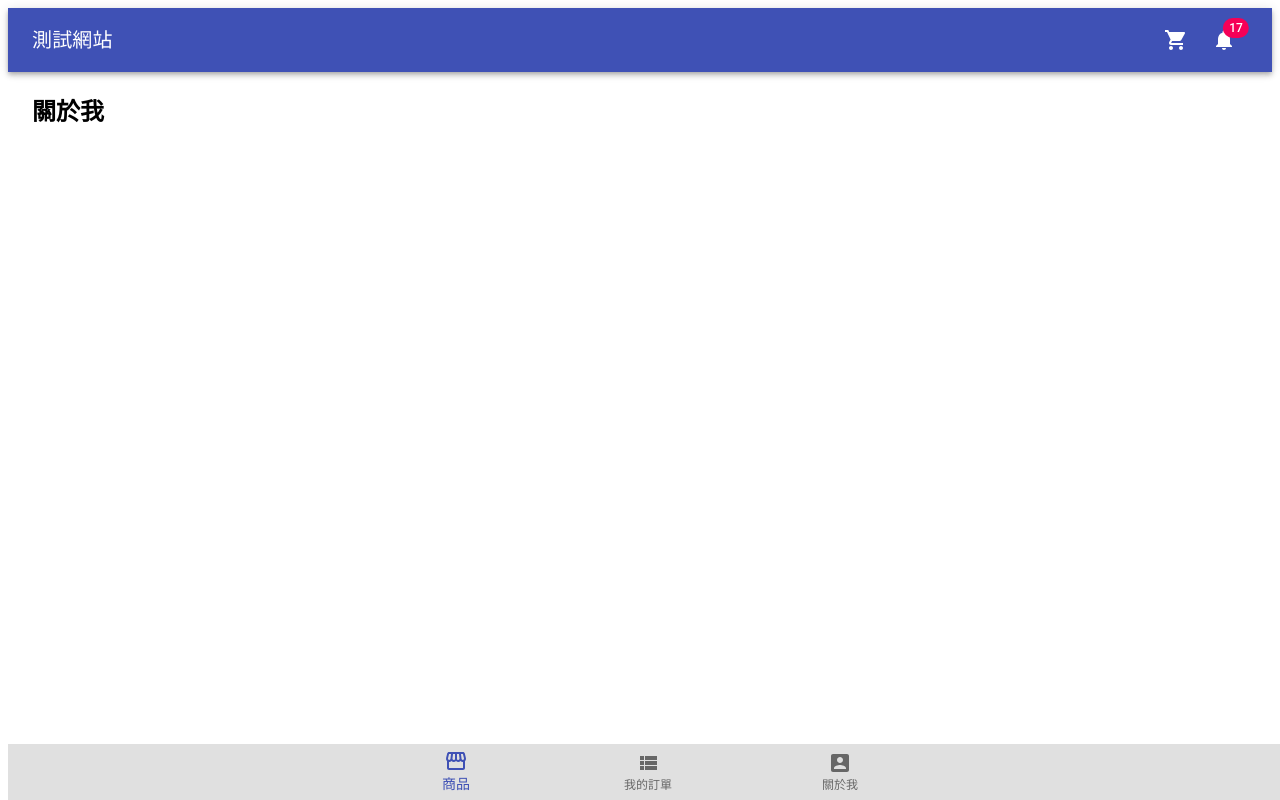
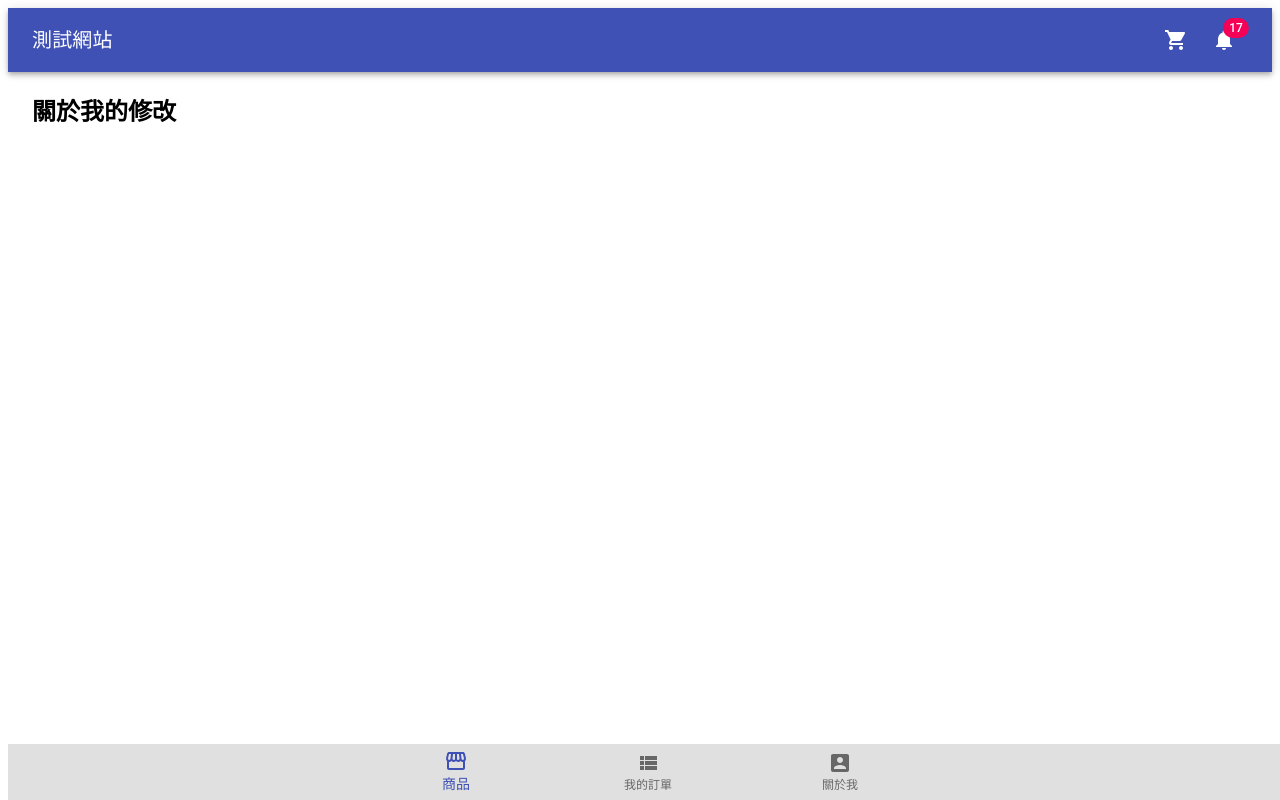
Before and after one commit to sculouis/linebotweb, a React (Create React App) app: page /about in a window 1280 px wide. Built offline with nearby package versions, Linux system fonts and the light colour scheme.

Commit message:
關於我的修改

```diff
--- a/package.json
+++ b/package.json
@@ -1,5 +1,5 @@
 {
-  "name": "linebotweb",
+  "name": "newfork",
   "version": "0.1.0",
   "private": true,
   "dependencies": {
@@ -40,5 +40,7 @@
       "last 1 firefox version",
       "last 1 safari version"
     ]
-  }
+  },
+  "keywords": [],
+  "description": ""
 }
--- a/src/components/about.js
+++ b/src/components/about.js
@@ -4,7 +4,7 @@ import Container from "@material-ui/core/Container";
 export default function About() {
   return (
     <Container>
-      <h2>關於我</h2>
+      <h2>關於我的修改</h2>
     </Container>
   );
 }
```
